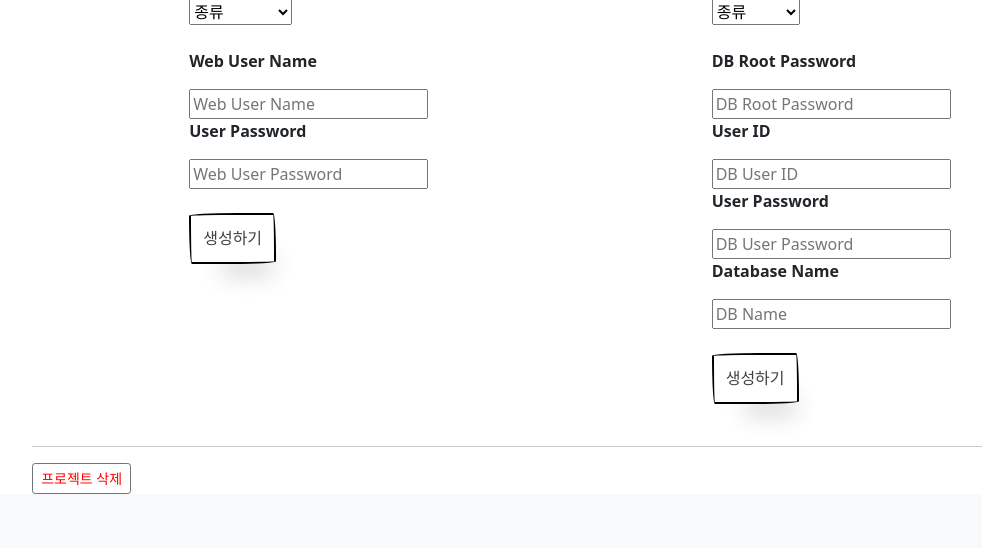
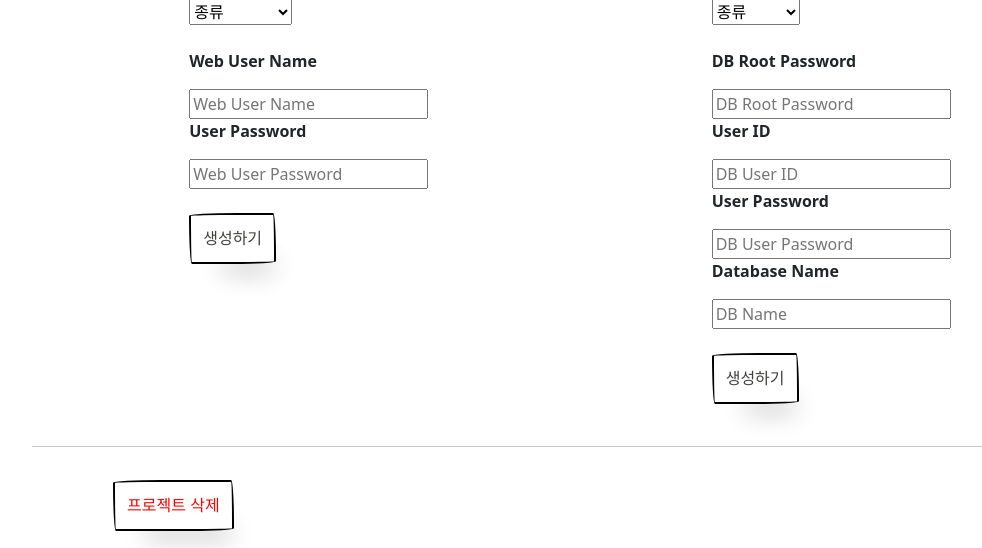
Before and after one commit to sjin1105/DevSecOpsToolChain, a Django app: page /pybo/app/ in a window 1280 px wide. Shown: the part 595-1143 px from the top of the page, without its empty margins (147-1129 px from the left). Before the commit the page ends 1089 px from the top, so only its background shows below. Run offline with Django 4.2, Linux system fonts and the light colour scheme; lists and menus that the app fills with data are empty; parts of the project's set-up code (start-up, migrations or seed data) failed here and were passed over; some libraries are stand-ins or nearby versions.

Commit message:
Update appcreate.html

```diff
--- a/mysite/templates/pybo/appcreate.html
+++ b/mysite/templates/pybo/appcreate.html
@@ -85,17 +85,14 @@
     </div>
 </div>
 <hr width="75%" style="margin-left: 14%">
-<a draggable="false" href="javascript:void(0)" style="color:red; margin-left: 14%;" class="delete btn btn-sm btn-outline-secondary" data-uri="{% url 'pybo:project_delete' project.id %}">프로젝트 삭제</a>
-<script type='text/javascript'>
-    const delete_elements = document.getElementsByClassName("delete");
-    Array.from(delete_elements).forEach(function(element) {
-        element.addEventListener('click', function() {
-            if(confirm("정말로 삭제하시겠습니까?")) {
-                location.href = this.dataset.uri;
-            };
-        });
-    });
-</script>
+<table width="400">
+    <th style="padding-left: 260px;">
+        <form id="delete" method="post" class='post-form my-3' action="{% url 'pybo:project_delete' project.id %}">
+            {% csrf_token %}
+            <button type="submit" style="color:red" class="button-55" role="button" onclick = "deletecheck()">프로젝트 삭제</button>
+        </form>
+    </th>
+</table>
 <div>
     <input type="hidden" name="ppw" id="ppw" value="{{ project.PASSWORD }}" maxlength="100">
 </div>
@@ -121,5 +118,23 @@
             document.getElementById('dbcreate').action = ''
         }
     }
+
+    function deletecheck() {
+                const ppw = $('input[name="ppw"]').val();
+                const pid = $('input[name="PID"]').val();
+                var pw = prompt("비밀번호를 입력하시오.")
+                if (pw == ppw)
+                {
+                    if(!(confirm("정말로 삭제하시겠습니까?")))
+                    {
+                        document.getElementById('delete').action = ''
+                    }
+                }
+                else
+                {
+                    alert('비밀번호가 일치하지 않습니다.')
+                    document.getElementById('delete').action = ''
+                }
+            }
 </script>
 {% endblock %}
```
